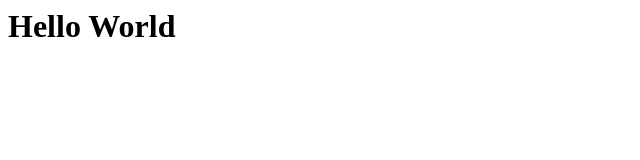
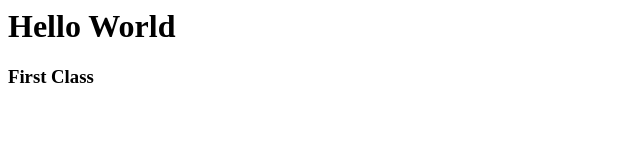
Before and after one commit to raiyan24/firstclass, a plain HTML site: page index.html in a window 1280 px wide. Shown: the whole page, without its empty margins (0-640 px from the left). Drawn offline with Linux system fonts and the light colour scheme.

Commit message:
index file modified

```diff
--- a/index.html
+++ b/index.html
@@ -1 +1,2 @@
 <h1>Hello World</h1>
+<h3>First Class</h3>
```
